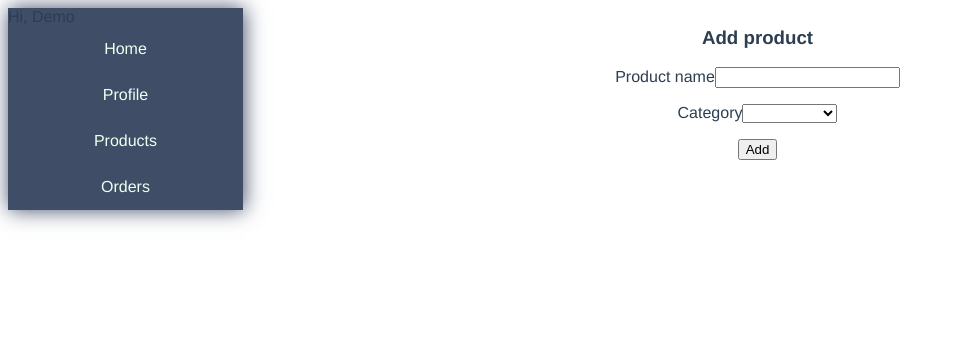
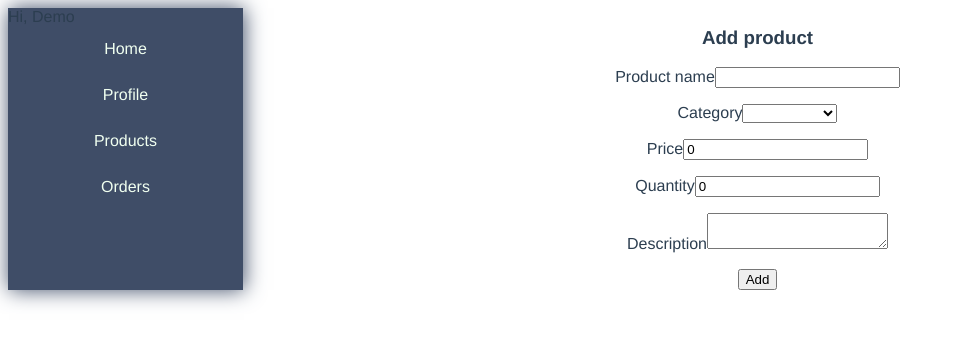
Before and after one commit to Snegurochka/dashboard-vue2-ts, a Vue app: page /add-product in a window 1280 px wide. Shown: the top 344 px of the page, without its empty margins (0-963 px from the left). Built offline with nearby package versions, Linux system fonts and the light colour scheme.

Commit message:
additional fields for product form

```diff
--- a/src/components/ProductItem.vue
+++ b/src/components/ProductItem.vue
@@ -22,7 +22,7 @@ export default {
 <style scoped>
 .wrapper {
   display: grid;
-  grid-template-columns: 30px 1fr 60px 60px 120px;
+  grid-template-columns: 60px 1fr 60px 60px 120px;
   gap: 8px;
   padding: 14px;
   text-align: left;
--- a/src/interfaces/interfaces.ts
+++ b/src/interfaces/interfaces.ts
@@ -7,7 +7,7 @@ export interface IOrder {
 }
 
 export interface IProduct {
-  id: 12;
+  id: number;
   id_category: number;
   id_seller: number;
   price: number;
--- a/src/router/index.ts
+++ b/src/router/index.ts
@@ -4,6 +4,7 @@ import Home from "../views/Home.vue";
 import About from "../views/About.vue";
 import OrderDetail from "../views/OrderDetail.vue";
 import AddProduct from "../views/AddProduct.vue";
+import Product from "../views/Product.vue";
 
 Vue.use(VueRouter);
 
@@ -35,6 +36,12 @@ const routes: Array<RouteConfig> = [
     component: () => import("../views/Products.vue"),
   },
   {
+    path: "/product/:id",
+    name: "product",
+    component: Product,
+    props: true,
+  },
+  {
     path: "/add-product",
     name: "add-product",
     component: AddProduct,
--- a/src/store/index.ts
+++ b/src/store/index.ts
@@ -2,29 +2,19 @@ import Vue from "vue";
 import Vuex from "vuex";
 
 import { ProductsApi } from "@/API";
+import { IOrder, IProduct } from "@/interfaces/interfaces";
 
 Vue.use(Vuex);
 
 export default new Vuex.Store({
   state: {
-    user: { name: "Demo" },
+    user: { id: 1, name: "Demo" },
     categories: [
       { id: 1, name: "Home decor" },
       { id: 2, name: "Hand Craft" },
     ],
-    products: [
-      { id: 1, name: "Dress1" },
-      { id: 2, name: "Dress2" },
-    ],
-    orders: [
-      {
-        customer: "Alex",
-        id: 1,
-        product: "Dress1",
-        ref: "REF_1",
-        status: { code: "Shipped", id: 2 },
-      },
-    ],
+    products: [] as IProduct[],
+    orders: [] as IOrder[],
   },
   mutations: {
     ADD_PRODUCT(s, product) {
@@ -40,7 +30,7 @@ export default new Vuex.Store({
         commit("ADD_PRODUCT", product);
       });
     },
-    setProducts({ commit }, products) {
+    setProducts({ commit }) {
       ProductsApi.fetchProducts().then((data) => {
         commit("SET_PRODUCTS", data);
       });
--- a/src/views/AddProduct.vue
+++ b/src/views/AddProduct.vue
@@ -3,15 +3,31 @@
     <h3>Add product</h3>
     <p>
       <label>Product name</label>
-      <input type="text" v-model="product.name" />
+      <input type="text" v-model="product.title" />
     </p>
     <p>
       <label>Category</label>
       <select type="text" v-model="product.category">
-        <option v-for="category in categories" :key="category.id">
+        <option
+          v-for="category in categories"
+          :key="category.id"
+          :value="category.id"
+        >
           {{ category.name }}
         </option>
       </select>
+    </p>
+    <p>
+      <label>Price</label>
+      <input type="text" v-model="product.price" />
+    </p>
+    <p>
+      <label>Quantity</label>
+      <input type="number" v-model="product.quantity" />
+    </p>
+    <p>
+      <label>Description</label>
+      <textarea v-model="product.description"></textarea>
     </p>
     <input type="submit" value="Add" />
   </form>
@@ -19,6 +35,7 @@
 
 <script>
 import { mapState } from "vuex";
+
 export default {
   data() {
     return {
@@ -39,8 +56,12 @@ export default {
       const id = Math.floor(Math.random() * 100000);
       return {
         id,
-        name: "",
-        category: "",
+        id_seller: 1,
+        id_category: 0,
+        price: 0,
+        quantity: 0,
+        title: "",
+        description: "",
       };
     },
   },
--- /dev/null
+++ b/src/views/Product.vue
@@ -0,0 +1,9 @@
+<template>
+  <div>Product</div>
+</template>
+
+<script>
+export default {};
+</script>
+
+<style></style>
```
